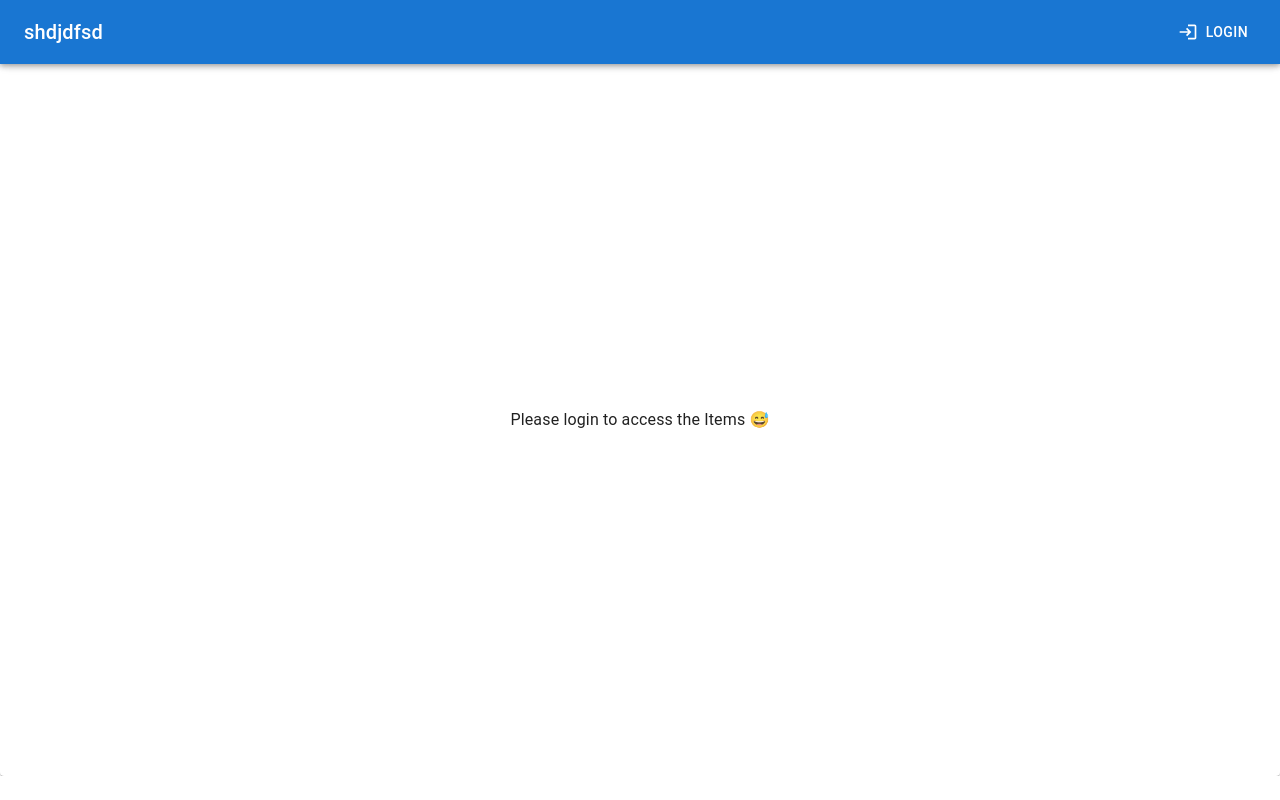
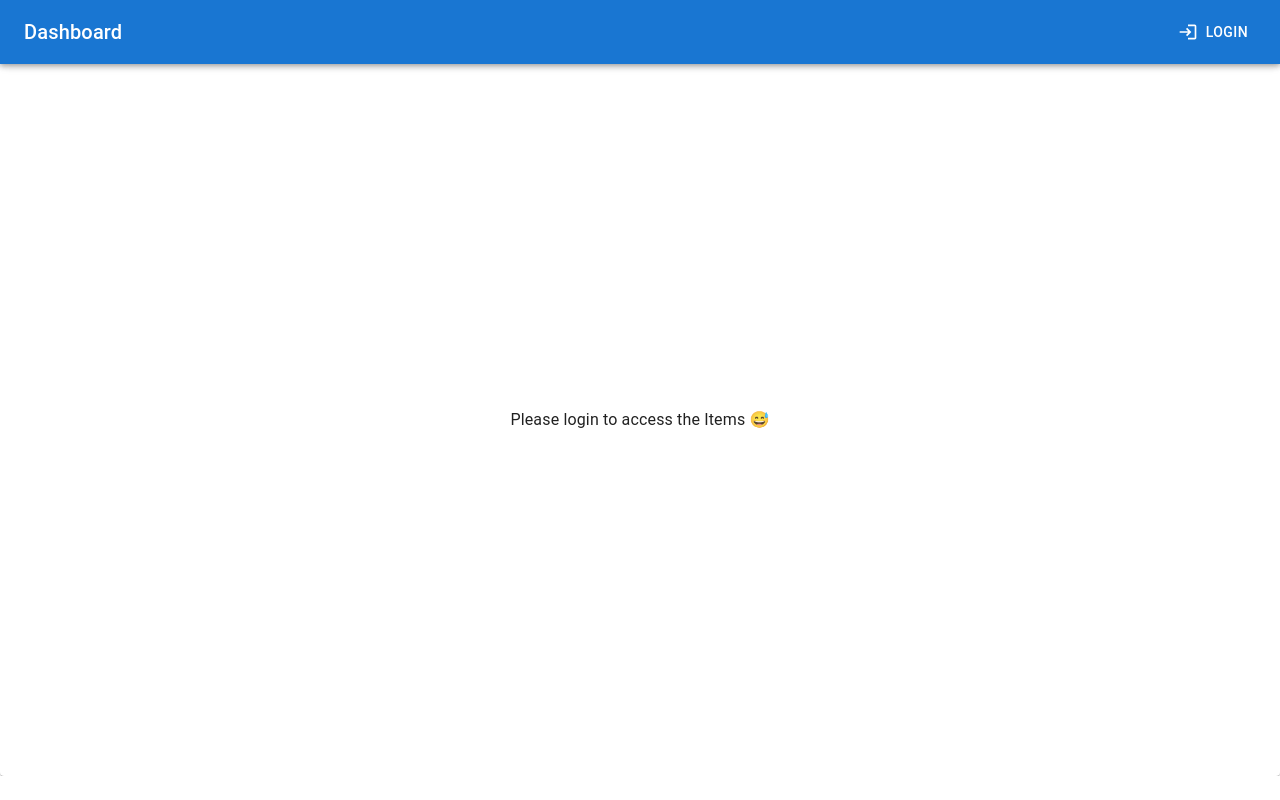
Before and after one commit to umanz-dev/lamxi-trading-zoho-barcode-generator, a React (Create React App) app: page / in a window 1280 px wide. Built offline with nearby package versions, Linux system fonts and the light colour scheme; no server answers.

Commit message:
fix: update dashboard title for clarity

```diff
--- a/src/components/Dashboard.tsx
+++ b/src/components/Dashboard.tsx
@@ -83,7 +83,7 @@ export default function Dashboard(props: any) {
                 <Toolbar>
                     <Box sx={{ flexGrow: 1, display: 'flex', alignItems: 'center', gap: '2rem' }}>
                         <Typography variant="h6" noWrap component="div">
-                            shdjdfsd
+                            Dashboard
                         </Typography>
                         {
                             props.isAuthenticated && (
```
